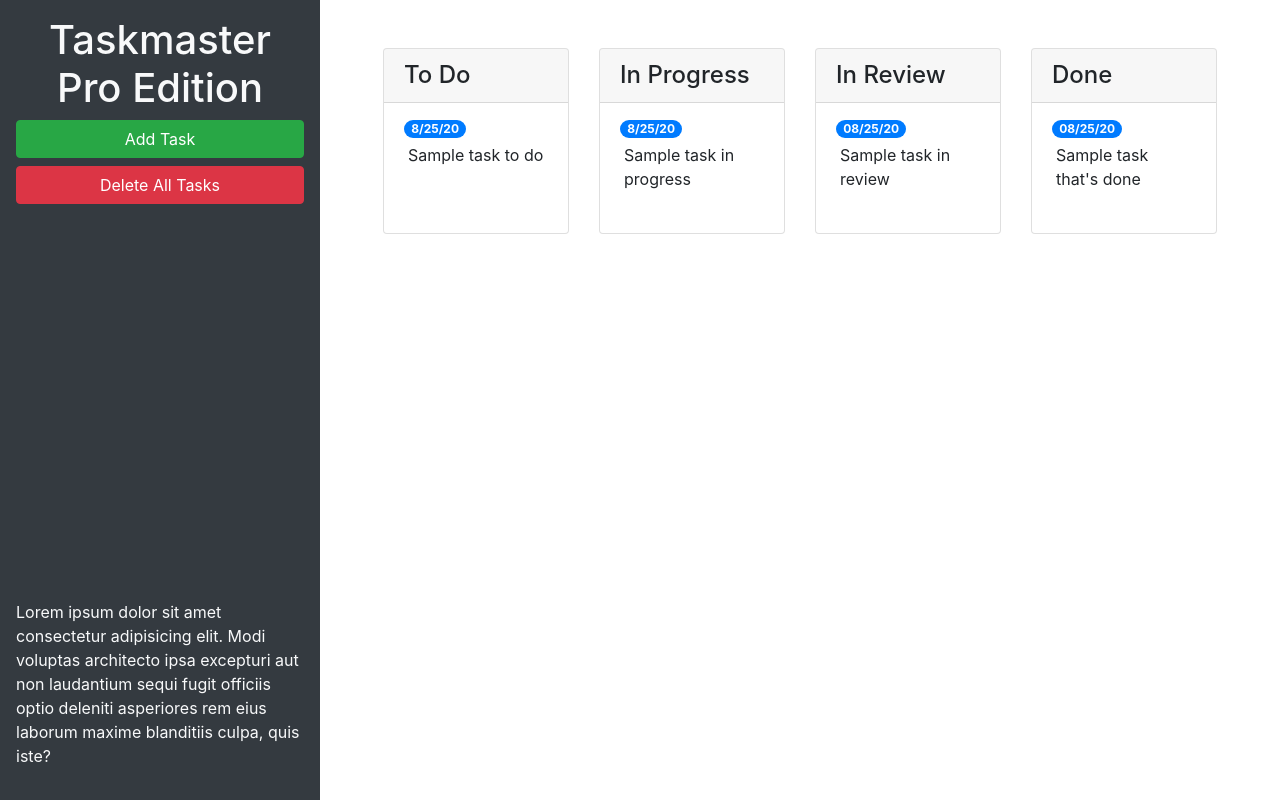
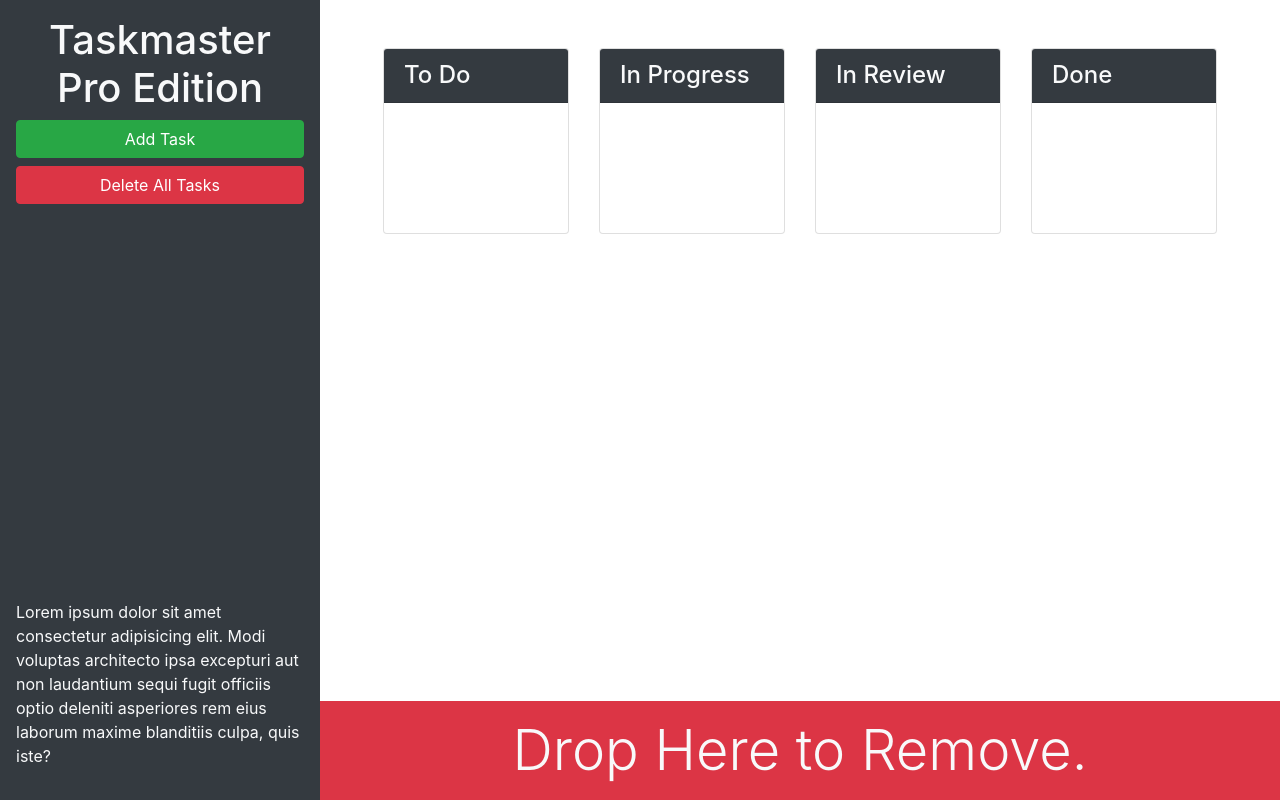
Before and after one commit to terahje/taskmaster-pro, a plain HTML site: page index.html in a window 1280 px wide. Drawn offline with nearby package versions, Linux system fonts and the light colour scheme.

Commit message:
add bootstrap componetes and close issue for layout for new statuses

```diff
--- a/index.html
+++ b/index.html
@@ -13,28 +13,26 @@
 <body>
 
   <div class="row min-vh-100 no-gutters">
-    <header class="col-12 col-lg-3 bg-dark text-light d-flex flex-column p-4 p-lg-3">
+    <header class="col-12 col-lg-3 bg-dark text-light sticky-top d-flex flex-column p-4 p-lg-3">
       <h1 class="text-center">Taskmaster Pro Edition</h1>
       <button id="create-task" class="btn btn-block btn-success" data-toggle="modal" data-target="#task-form-modal">Add
         Task</button>
       <button id="remove-tasks" class="btn btn-block btn-danger">Delete All Tasks</button>
-      <p class="mt-auto">Lorem ipsum dolor sit amet consectetur adipisicing elit. Modi voluptas architecto ipsa
+      <p class="mt-auto d-none d-lg-block">Lorem ipsum dolor sit amet consectetur adipisicing elit. Modi voluptas architecto ipsa
         excepturi aut non
         laudantium sequi fugit officiis optio deleniti asperiores rem eius laborum maxime blanditiis culpa, quis iste?
       </p>
     </header>
-    <main class="col-12 col-lg-9">
+    <main class="col-12 col-lg-9 d-flex flex-column">
       <div class="m-5 row justify-content-around">
         <!-- todo start -->
         <div class="col-12 col-md-6 col-xl-3 mb-3">
           <div class="card">
-            <h4 class="card-header">
+            <h4 class="card-header bg-dark text-light">
               To Do
             </h4>
             <ul id="list-toDo" class="list-group list-group-flush">
               <li class="list-group-item">
-                <span class="badge badge-primary badge-pill">8/25/20</span>
-                <p class="m-1">Sample task to do</p>
               </li>
             </ul>
         </div>
@@ -43,13 +41,11 @@
         <!-- in progress start -->
         <div class="col-12 col-md-6 col-xl-3 mb-3">
           <div class="card">
-            <h4 class="card-header">
+            <h4 class="card-header bg-dark text-light">
               In Progress
             </h4>
             <ul id="list-toDo" class="list-group list-group-flush">
             <li class="list-group-item">
-              <span class="badge badge-primary badge-pill">8/25/20</span>
-              <p class="m-1">Sample task in progress</p>
             </li>
           </ul>
          </div>
@@ -58,13 +54,11 @@
         <!-- in review start -->
         <div class="col-12 col-md-6 col-xl-3 mb-3">
           <div class="card">
-            <h4 class="card-header">
+            <h4 class="card-header bg-dark text-light">
               In Review
             </h4>
             <ul id="list-toDo" class="list-group list-group-flush">
               <li class="list-group-item">
-                <span class="badge badge-primary badge-pill">08/25/20</span>
-                <p class="m-1">Sample task in review</p>
               </li>
             </ul>
           </div>
@@ -73,18 +67,21 @@
         <!-- done start -->
         <div class="col-12 col-md-6 col-xl-3 mb-3">
           <div class="card">
-            <h4 class="card-header">
+            <h4 class="card-header bg-dark text-light">
               Done
             </h4>
             <ul id="list-toDo" class="list-group list-group-flush">
             <li class="list-group-item">
-              <span class="badge badge-primary badge-pill">08/25/20</span>
-              <p class="m-1">Sample task that's done</p>
             </li>
             </ul>
           </div>
         </div>
         <!-- done end -->
+      </div>
+      <div id="trash" class="mt-auto">
+        <div class="w-100 bg-danger p-3 text-center text-light display-4">
+          Drop Here to Remove.
+        </div>
       </div>
     </main>
   </div>
```
